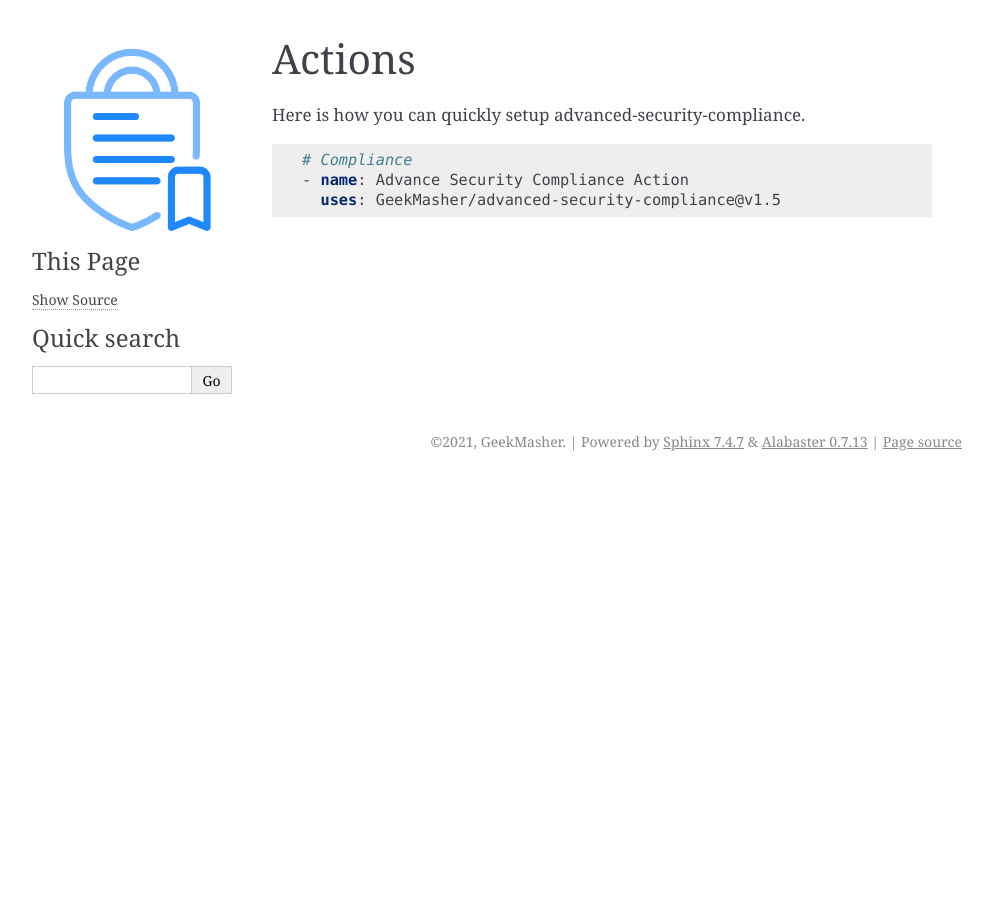
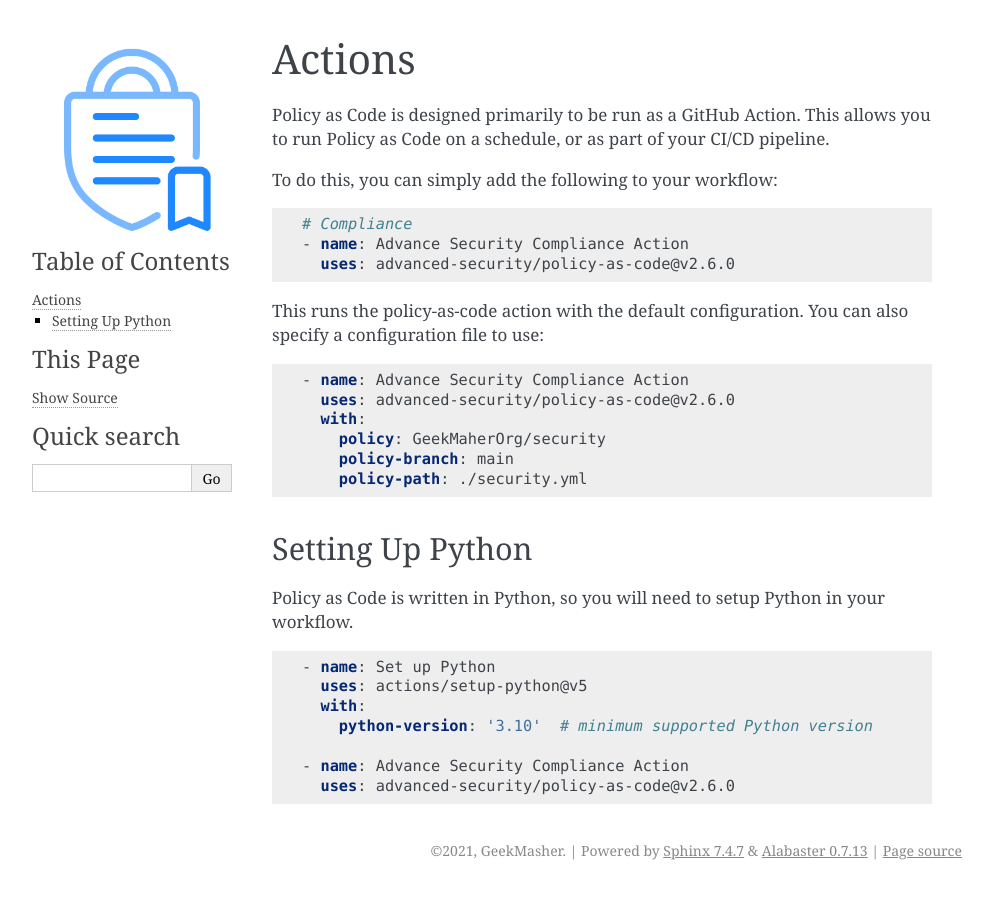
Before and after one commit to advanced-security/policy-as-code, a Sphinx documentation site: the page built from docs/introduction/actions.md, in a window 1280 px wide. Shown: the whole page, without its empty margins (148-1141 px from the left). Built offline with Sphinx 7.4.7, drawn with Linux system fonts in a browser that asks for light colours; the version number is read from the project's files by our own code.

Commit message:
Update docs

````diff
--- a/docs/introduction/actions.md
+++ b/docs/introduction/actions.md
@@ -1,9 +1,36 @@
 # Actions
 
-Here is how you can quickly setup advanced-security-compliance.
+Policy as Code is designed primarily to be run as a GitHub Action. This allows you to run Policy as Code on a schedule, or as part of your CI/CD pipeline.
+
+To do this, you can simply add the following to your workflow:
 
 ```yaml
 # Compliance
 - name: Advance Security Compliance Action
-  uses: GeekMasher/advanced-security-compliance@v1.5
+  uses: advanced-security/policy-as-code@v2.6.0
 ```
+
+This runs the policy-as-code action with the default configuration. You can also specify a configuration file to use:
+
+```yaml
+- name: Advance Security Compliance Action
+  uses: advanced-security/policy-as-code@v2.6.0
+  with:
+    policy: GeekMaherOrg/security
+    policy-branch: main
+    policy-path: ./security.yml
+```
+
+## Setting Up Python
+
+Policy as Code is written in Python, so you will need to setup Python in your workflow.
+
+```yaml
+- name: Set up Python
+  uses: actions/setup-python@v5
+  with:
+    python-version: '3.10'  # minimum supported Python version
+
+- name: Advance Security Compliance Action
+  uses: advanced-security/policy-as-code@v2.6.0
+```
--- a/docs/samples/default-policy.rst
+++ b/docs/samples/default-policy.rst
@@ -39,4 +39,4 @@ The simplest way to use GHASCompliance is to use the `Default Policy`_.
     level: all
 
 
-.. _Default Policy: https://github.com/GeekMasher/advanced-security-compliance/blob/main/ghascompliance/defaults/policy.yml
+.. _Default Policy: https://github.com/advanced-security/policy-as-code/blob/main/ghascompliance/defaults/policy.yml
````
Also changed, not shown: docs/policies/basics.md (+1 -1 lines), docs/samples/appauthentication.md (+1 -2 lines), 6 other files.
